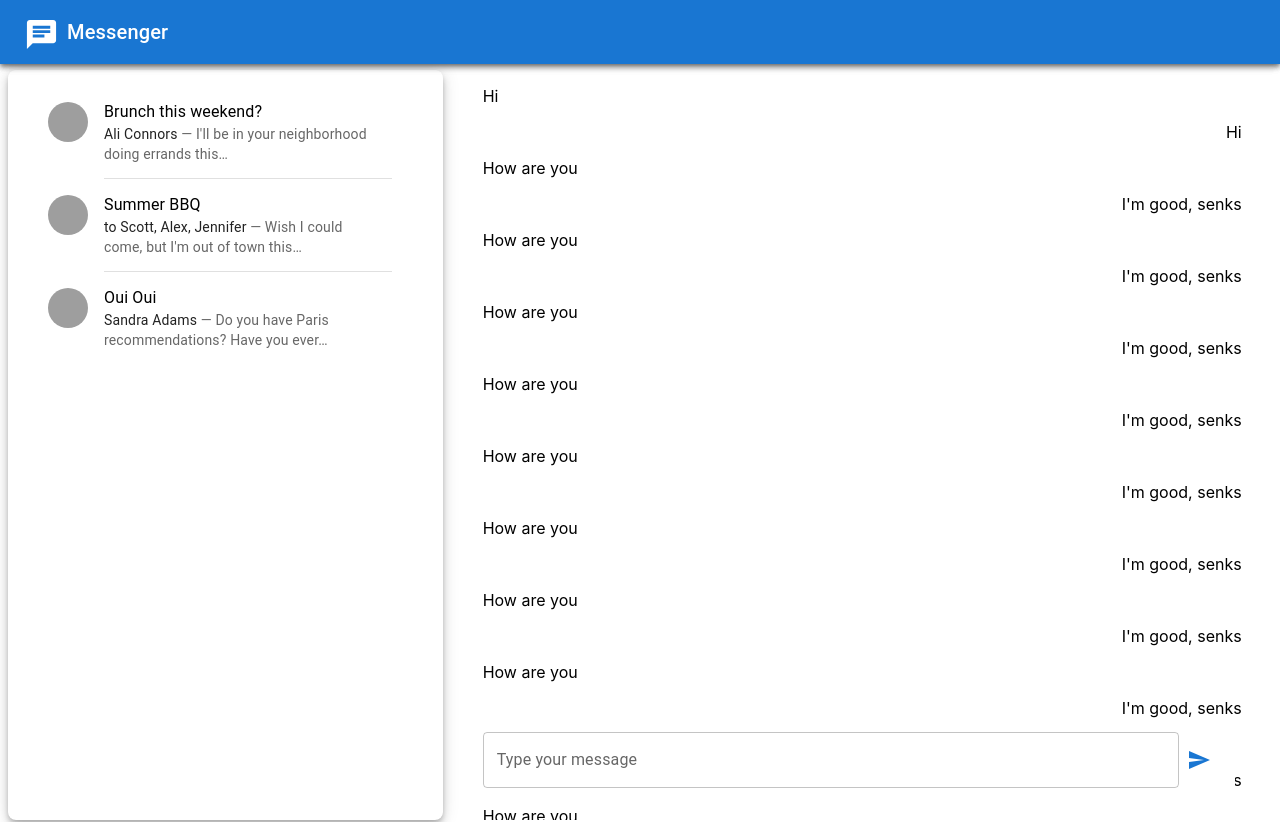
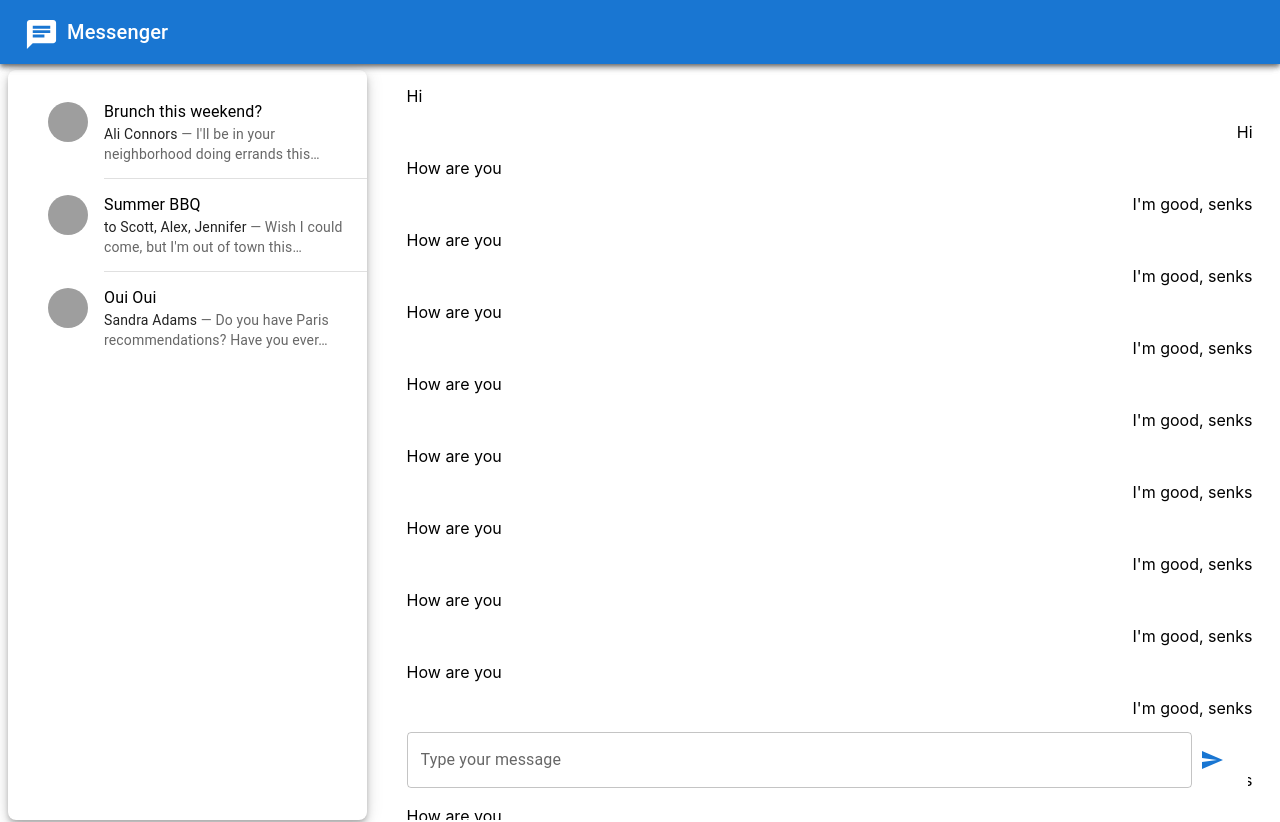
Before and after one commit to Artem-Mateush2022/Chat, a React (Create React App) app: page / in a window 1280 px wide. Shown: the top 822 px of the page. Built offline with nearby package versions, Linux system fonts and the light colour scheme; grey boxes are pictures that could not be loaded.

Commit message:
width-commit

```diff
--- a/src/components/chatComp/Chat.jsx
+++ b/src/components/chatComp/Chat.jsx
@@ -28,7 +28,7 @@
             {/* ----- Next page(Mesages) ------*/}
 
             <Grid container rowSpacing={1} columnSpacing={{ xs: 1, sm: 2, md: 3 }}>
-                <Grid item xs={4} boxShadow={6} ml={4} borderRadius={2} overflow="auto">
+                <Grid item xs={3.3} boxShadow={6} ml={4} borderRadius={2} overflow="auto">
                     <ListMessages></ListMessages>
                 </Grid>
 
@@ -38,7 +38,7 @@
 
 
 
-                <Grid item xs={7.5} id="chat-window" overflow="auto">
+                <Grid item xs={8.3} id="chat-window" overflow="auto">
                     {/* ---------- Page of messages ---------- */}
 
                     <Messages></Messages>
--- a/src/components/messagesComp/MessagesChat.css
+++ b/src/components/messagesComp/MessagesChat.css
@@ -6,7 +6,7 @@
     height: 10vh;
     overflow: auto;
     position: fixed;
-    max-width: 60%;
+    max-width: 67%;
     display: flex;
     z-index: 99;
     top: 90%;
```
